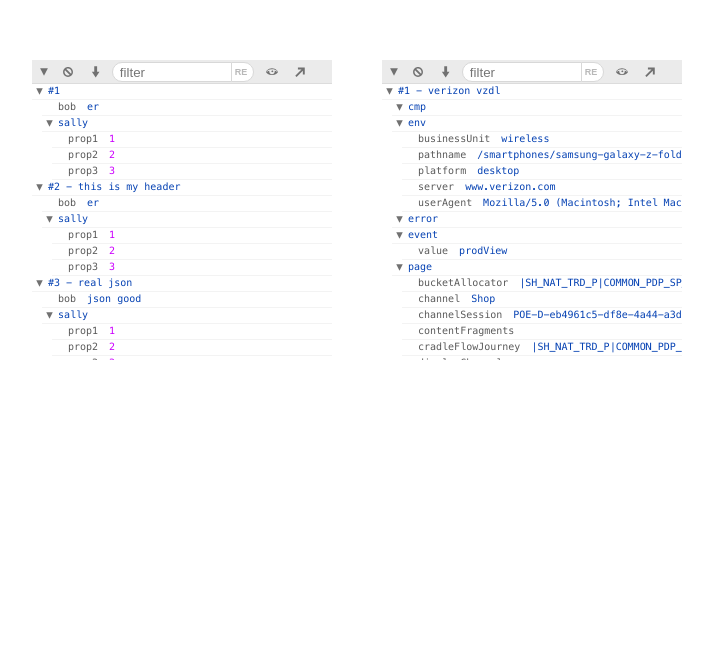
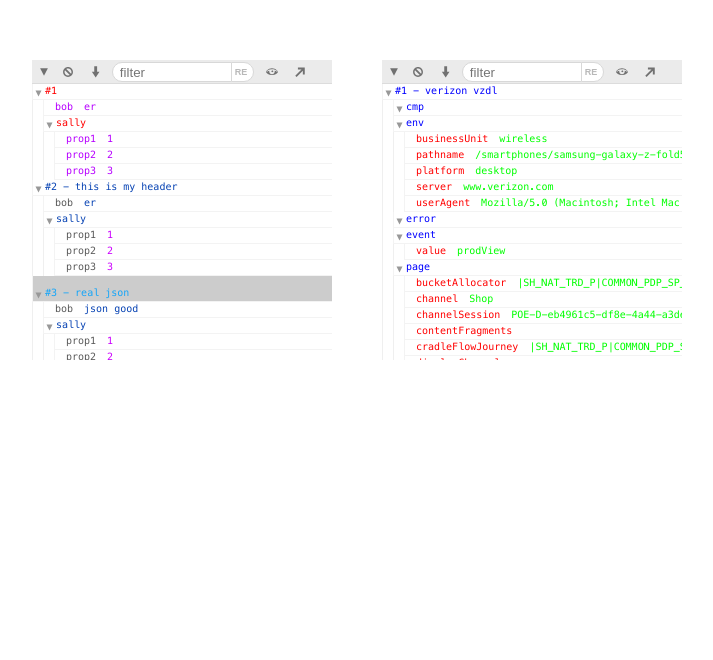
Before and after one commit to bobtherobot/oview, a website: page app.html in a window 1280 px wide. Shown: the part 140-800 px from the top of the page, without its empty margins (18-731 px from the left). Drawn offline with Linux system fonts and the light colour scheme.

Commit message:
added ability to define className when doing .add

```diff
--- a/app.html
+++ b/app.html
@@ -41,6 +41,57 @@
             width : 300px;
             height : 300px;
             /*border : 1px solid #CCCCCC;*/
+        }
+
+        .myklass0 .oview-folder-title {
+            color : #FF0000 !important;
+        }
+        .myklass0 .oview-name, .myklass0 .oview-value {
+            color : #b700ff !important;
+        }
+
+        .myklass1 {
+            color : #00FF00;
+        }
+        .myklass2 {
+            color : #0000FF;
+        }
+        .myklass3 {
+            color : #0d8e6d;
+        }
+
+        .myklass2.oview-data-block > .oview-folder > .oview-folder-header {
+            /* will apply to the overall entry block
+               notice the rule definition does not seperated lass names with a space */
+            color : #14a5f9 !important;
+            padding-top : 10px !important;
+            background-color : #CCCCCC;
+        }
+
+        .my-css-klass .oview-name {
+            /* will apply to the key part of the key:value pairs */
+            color : #FF0000 !important;
+        }
+
+        .my-css-klass .oview-value {
+            /* will apply to the value part of the key:value pairs */
+            color : #00FF00 !important;
+        }
+
+        .my-css-klass .oview-folder-title {
+            /* will apply to an object title */
+            color : #0000FF !important;
+        }
+
+        .my-css-klass.oview-data-block {
+            /* will apply to the overall entry block
+               notice the rule definition does not seperated lass names with a space */
+            color : #00FFFF !important;
+            padding-top : 0px !important;
+        }
+        .my-css-klass .oview-folder-header {
+            /* will apply to the sub-objects
+            padding-top : 5px !important;*/
         }
     </style>
 </head>
@@ -244,13 +295,13 @@ document.addEventListener("DOMContentLoaded", () => {
         }
     }
 
-    bob1.add(obj1);
-    bob1.add(obj2, "this is my header");
-    bob1.add(obj3, "real json");
-    bob1.add(obj4, "js js obj");
+    bob1.add(obj1, null, "myklass0");
+    bob1.add(obj2, "this is my header", "myklass1");
+    bob1.add(obj3, "real json", "myklass2");
+    bob1.add(obj4, "js js obj", "myklass3");
 
 
-    bob2.add(obj5, "verizon vzdl");
+    bob2.add(obj5, "verizon vzdl", "my-css-klass");
 
 });
 </script>
--- a/css/app.output.scss
+++ b/css/app.output.scss
@@ -52,6 +52,7 @@
 		.oview-header {
 			font-weight : bold;
 			border-bottom : $row-underline;
+			border-left : $row-underline;
 			@include selection;
 		}
 
@@ -62,6 +63,7 @@
 			word-break: none;
 			padding : 0 0 0 0.6em;
 			border-bottom : $row-underline;
+			border-left : $row-underline;
 			transition : $line-transition;
 			@include line-hover;
 			@include selection;
@@ -69,7 +71,7 @@
 			.oview-name {
 				display : inline-block;
 				//max-width : 7em;
-				margin : 0 1em 0 1em;
+				margin : 0 1em 0 0.5em;
 				white-space : nowrap;
 				overflow : elipsis;
 				@include selection;
@@ -159,10 +161,12 @@
 
 			.oview-header {
 				border-bottom : $dark-row-underline;
+				border-left : $dark-row-underline;
 			}
 
 			.oview-data-line {
 				border-bottom : $dark-row-underline;
+				border-left : $dark-row-underline;
 
 				@include dark-line-hover;
 				&.oview-numeric {
@@ -188,6 +192,7 @@
 		.oview-folder {
 			label {
 				border-bottom: $dark-row-underline;
+				border-left: $dark-row-underline;
 				&.oview-sub-folder-title {
 					color : $dark-sub-folder-title;
 				}
@@ -202,11 +207,16 @@
 	.oview-folder label::before {
 		display: inline-block;
 		content: ' ';
-		background-image: url(../images/tree-arrow.svg);
-		background-size: contain;
-		background-repeat: no-repeat;
-		height: 1em;
-		width: 1em;
+		// background-image: url(../images/tree-arrow.svg);
+		// background-size: contain;
+		// background-repeat: no-repeat;
+		// height: 1em;
+		// width: 1em;
+        width: 0;
+        height: 0;
+        border-style: solid;
+        border-width: 0.3em 0 0.3em 0.6em;
+        border-color: transparent transparent transparent $light-sub-folder-title;
 		padding-right : 0.3em;
 		margin-left : 0.3em;
   		transition: all 0.2s;
@@ -222,6 +232,7 @@
 		label {
 			display : block;
 			border-bottom: $row-underline;
+			border-left: $row-underline;
 			@include selection;
 
 			&.oview-sub-folder-title {
@@ -240,6 +251,7 @@
 		padding-left : 1em;
 		display: none;
 		height: auto;
+        border-left: 1px solid #EFEFEF;
 	}
 	.oview-folder input:checked ~ .oview-folder-content {
 		display: block;
--- a/src/Entry.js
+++ b/src/Entry.js
@@ -25,6 +25,7 @@ window.oview = window.oview || {};
 		this.type = params.type;
 		this.reqUrl = params.reqUrl;
 		this.header = params.header;
+        this.klass = params.klass;
         var title = "#" + (this.main.callNum - 1);
         var hdr = params.header;
         if(hdr) {
@@ -105,6 +106,7 @@ window.oview = window.oview || {};
 		this.saveable = null;
 		this.elem = null;
 		this.builder = null;
+        this.klass = null;
 		this.reqUrl = null;
 		this.header = null;
 	}
--- a/src/main.js
+++ b/src/main.js
@@ -49,12 +49,12 @@ window.oview.main = (function(){
 
 	}
 
-    p.add = function(obj, header){
+    p.add = function(obj, header, klass){
 
         if(typeof obj == 'string'){
             obj = window.oview.utils.JSONparse(obj);
         }
-        window.oview.process.make(obj, header, this);
+        window.oview.process.make(obj, header, this, klass);
     }
 
     p.destroy = function(){
--- a/src/process.js
+++ b/src/process.js
@@ -6,7 +6,7 @@ window.oview.process = (function(){
 
 	var searchableDelimiter = "_%|%_";
 
-	function make(srcObj, header, main){
+	function make(srcObj, header, main, klass){
 
 		if(srcObj && typeof srcObj == "object") {
 			var raw = JSON.stringify(srcObj);
@@ -16,7 +16,8 @@ window.oview.process = (function(){
 				data : srcObj,
 				id : main.callNum++,
                 header : header,
-                main : main
+                main : main,
+                klass : klass
 			});
 
 			var flat = oview.utils.flatten(srcObj)
@@ -54,7 +55,7 @@ window.oview.process = (function(){
 
 		var drawObject = oview.utils.drawObject;
 
-		var block = oview.utils.makeElem("div", "oview-data-block" + (type ? " oview-" + type : "") );
+		var block = oview.utils.makeElem("div", "oview-data-block" + (type ? " oview-" + type : "") + (entry.klass ? " " + entry.klass : "") );
 		// var blockFolder = oview.utils.makeFolder({
 		// 	title : entry.header || "entry #" + (entryNum++),
 		// 	type : type,
```
Also changed, not shown: css/app.css, css/app.min.css, css/app.output.css, css/app.output.min.css, css/app.panel.save.css, css/app.panel.save.min.css, css/app.tools.icon.css, dist/README.md, dist/oview.min.css, dist/oview.min.js, 1 other file.
